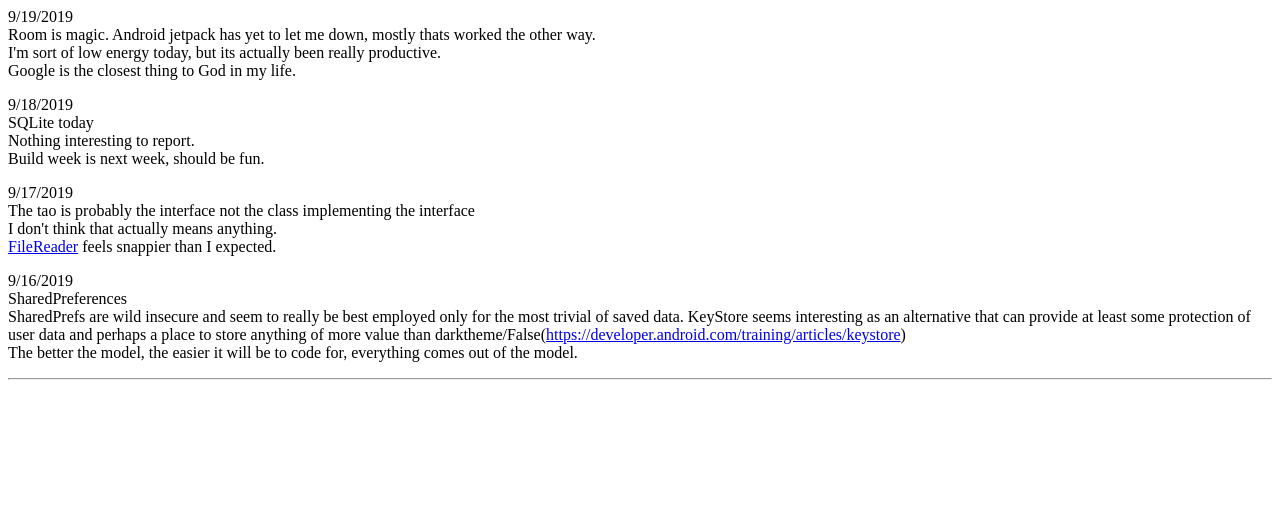
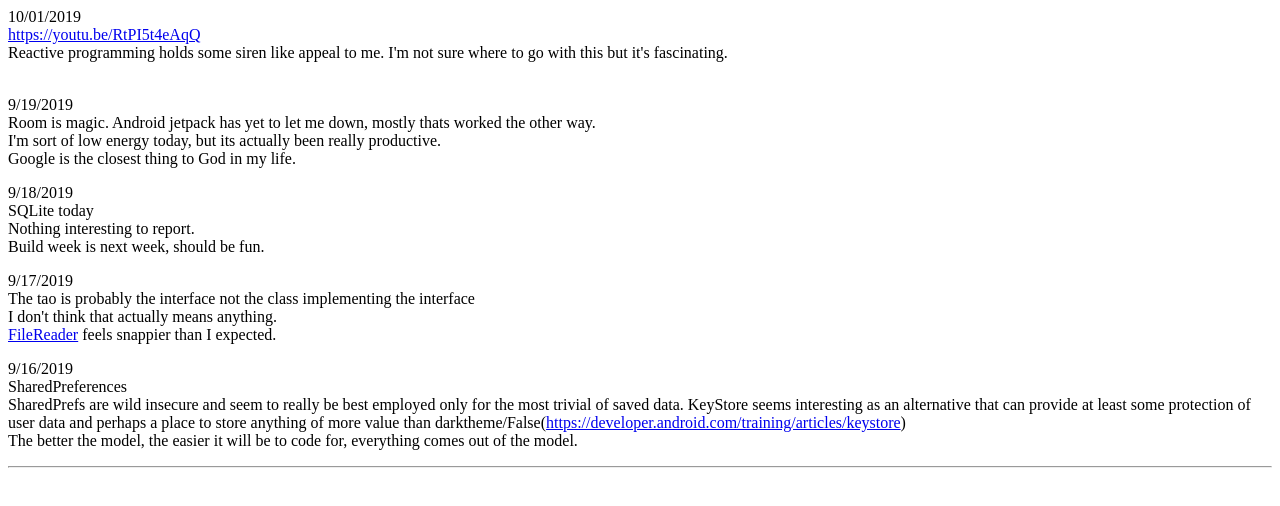
Before and after one commit to stilljack/stilljack.github.io, a plain HTML site: page index.html in a window 1280 px wide. Drawn offline with Linux system fonts and the light colour scheme.

Commit message:
Update index.html

```diff
--- a/index.html
+++ b/index.html
@@ -3,6 +3,10 @@
 <title>Daily Reflections/Raw HTML editing</title>
 </head>
 <body>
+    <p>10/01/2019<br>
+        <a href="https://www.youtube.com/watch?v=RtPI5t4eAqQ">https://youtu.be/RtPI5t4eAqQ</a><br>
+Reactive programming holds some siren like appeal to me. I'm not sure where to go with this but it's fascinating.<br><br>
+
     <p>9/19/2019<br>
 Room is magic. Android jetpack has yet to let me down, mostly thats worked the other way.<br>
       I'm sort of low energy today, but its actually been really productive.<br>
```
